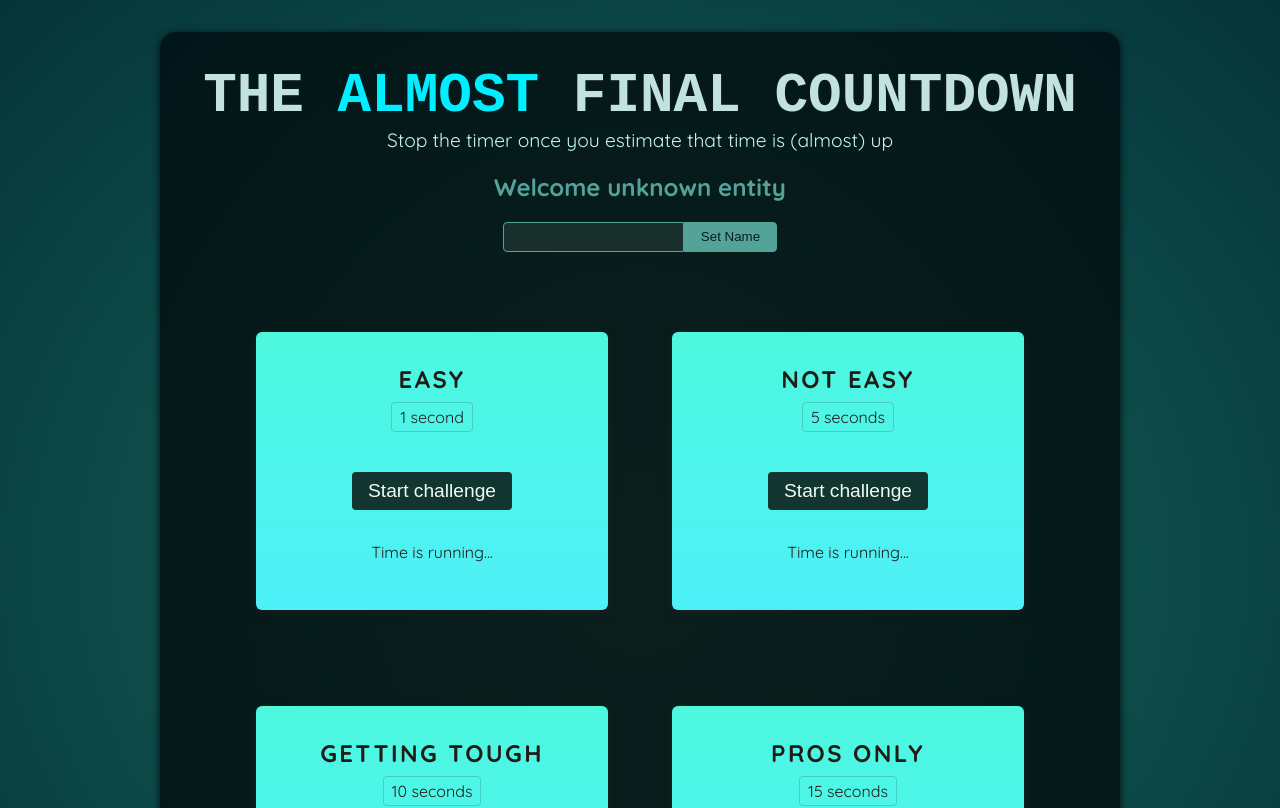
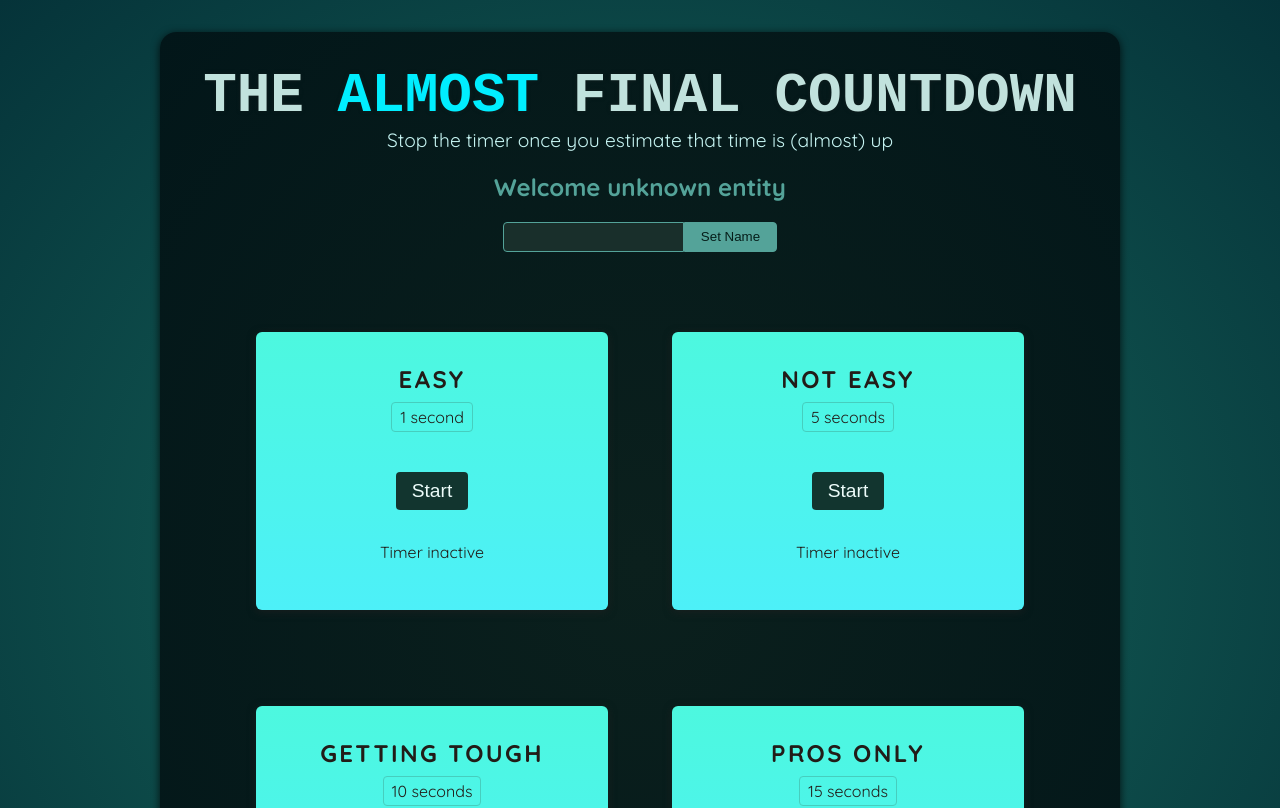
Before and after one commit to pedrocasteli/react-refs, a React (Vite) app: page / in a window 1280 px wide. Shown: the top 808 px of the page. Built offline with nearby package versions, Linux system fonts and the light colour scheme; a web font is replaced by a local one.

Commit message:
make the TimerChallenge component stateful

```diff
--- a/src/components/TimerChallenge.jsx
+++ b/src/components/TimerChallenge.jsx
@@ -1,14 +1,39 @@
+import { useState, useRef } from "react";
+
 const TimerChallenge = ({ title, targetTime }) => {
+  const timer = useRef();
+
+  const [timerStarted, setTimerStarted] = useState(false);
+  const [timerExpired, setTimerExpired] = useState(false);
+
+  function handleStart() {
+    setTimerStarted(true);
+
+    timer.current = setTimeout(() => {
+      setTimerExpired(true);
+    }, targetTime * 1000);
+  }
+
+  function handleStop() {
+    clearTimeout(timer.current);
+    setTimerStarted(false);
+  }
+
   return (
     <section className="challenge">
       <h2>{title}</h2>
+      {timerExpired && <p>You lost!</p>}
       <p className="challenge-time">
         {targetTime} second{targetTime > 1 ? "s" : ""}
       </p>
       <p>
-        <button>Start challenge</button>
+        <button onClick={timerStarted ? handleStop : handleStart}>
+          {timerStarted ? "Stop" : "Start"}
+        </button>
       </p>
-      <p className="">Time is running...</p>
+      <p className={timerStarted ? "active" : undefined}>
+        {timerStarted ? "Time is running..." : "Timer inactive"}
+      </p>
     </section>
   );
 };
```
